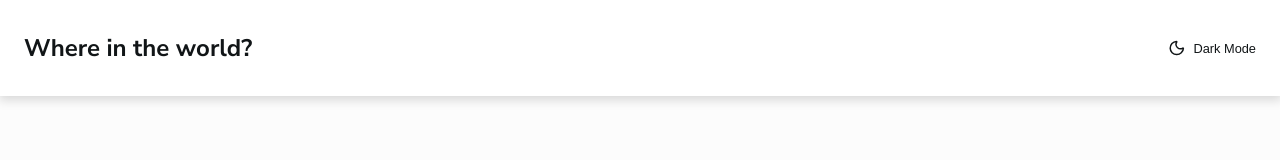
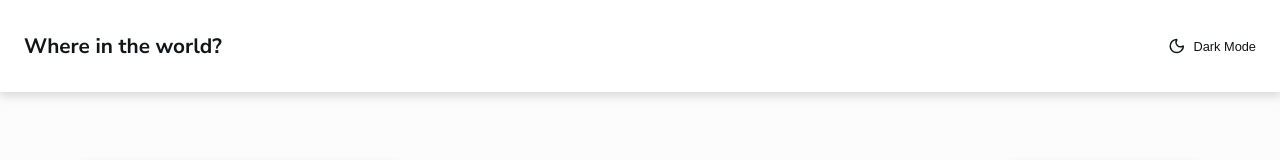
Before and after one commit to nathaliaif/rest-countries-api-react, a React (Vite) app: page / in a window 1280 px wide. Shown: the top 160 px of the page. Built offline with nearby package versions, Linux system fonts and the light colour scheme.

Commit message:
style: change .nav-title font size depending on screen size

```diff
--- a/src/styles/header.css
+++ b/src/styles/header.css
@@ -15,6 +15,10 @@ nav {
 
 .nav-title:hover {
   cursor: pointer;
+}
+
+.nav-title {
+  font-size: 1rem;
 }
 
 .toggle-container {
@@ -44,6 +48,12 @@ body.dark-theme .moon-icon {
   font-size: 0.8rem;
 }
 
+@media screen and (min-width: 600px) {
+  .nav-title {
+    font-size: 1.3rem;
+  }
+}
+
 @media screen and (min-width: 1440px) {
   nav {
     padding: 2rem 4rem;
```
